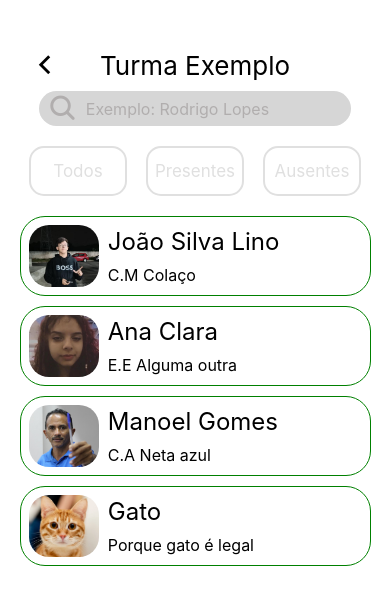
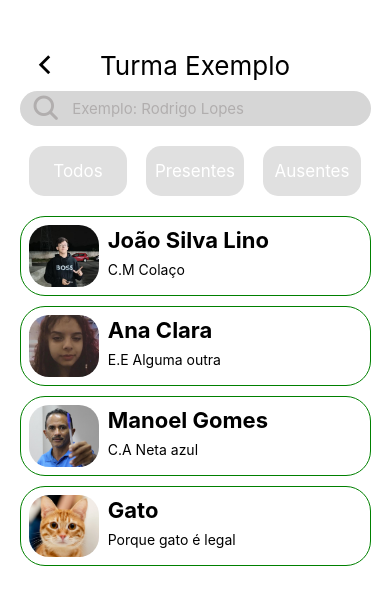
Before and after one commit to alexandy7/VanGo, a React Native app: screen /Turmas in a window 390 px wide. Shown: the top 604 px of the page. Built offline with nearby package versions, Linux system fonts and the light colour scheme.

Commit message:
alteração em tela

```diff
--- a/Src/Componentes/BarraDePesquisa.jsx
+++ b/Src/Componentes/BarraDePesquisa.jsx
@@ -21,7 +21,7 @@ const styles = StyleSheet.create({
 
     container: {
         height: 35,
-        width: "80%",
+        width: "90%",
         backgroundColor: "#d6d6d6",
         alignSelf: "center",
         borderRadius: 25,
@@ -45,8 +45,8 @@ const styles = StyleSheet.create({
         },
 
         input: {
-            fontSize: 16,
-            height: "100%"
+            fontSize: 15,
+            height: "100%",
         }
 
 })
--- a/Src/Componentes/CardAluno.jsx
+++ b/Src/Componentes/CardAluno.jsx
@@ -52,15 +52,18 @@ const styles = StyleSheet.create({
     divtexto: {
         width: "75%",
         display: "flex",
-        justifyContent: "space-evenly"
+        justifyContent: "center"
     },
 
     nome: {
-        fontSize: 24
+        fontSize: 22,
+        fontWeight: "bold",
+        position: "relative",
+        bottom: "10%"
     },
 
     escola: {
-        fontSize: 16
+        fontSize: 14
     }
 
 
--- a/Src/PagesMotorista/Turmas/Turmas.modules.jsx
+++ b/Src/PagesMotorista/Turmas/Turmas.modules.jsx
@@ -46,9 +46,7 @@ const styles = StyleSheet.create({
     botao: {
         height: "100%",
         width: "28%",
-        backgroundColor: "white",
-        borderWidth: 2,
-        borderColor: "#e0e0e0",
+        backgroundColor: "#e0e0e0",
         borderRadius: 15,
         display: "flex",
         justifyContent: "center",
@@ -57,7 +55,7 @@ const styles = StyleSheet.create({
     },
 
     textobotao: {
-        color: "#e0e0e0",
+        color: "white",
         fontSize: 17
     }
 
```
